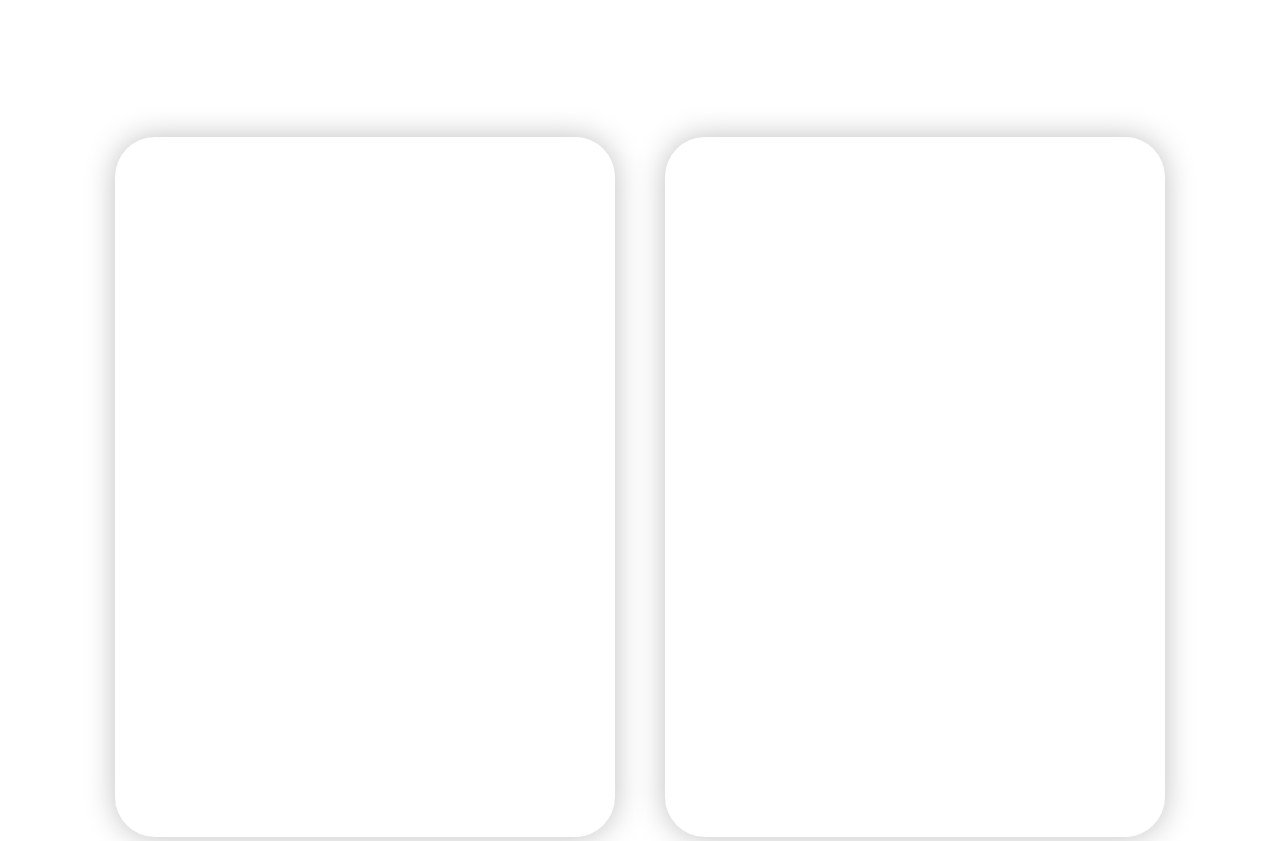
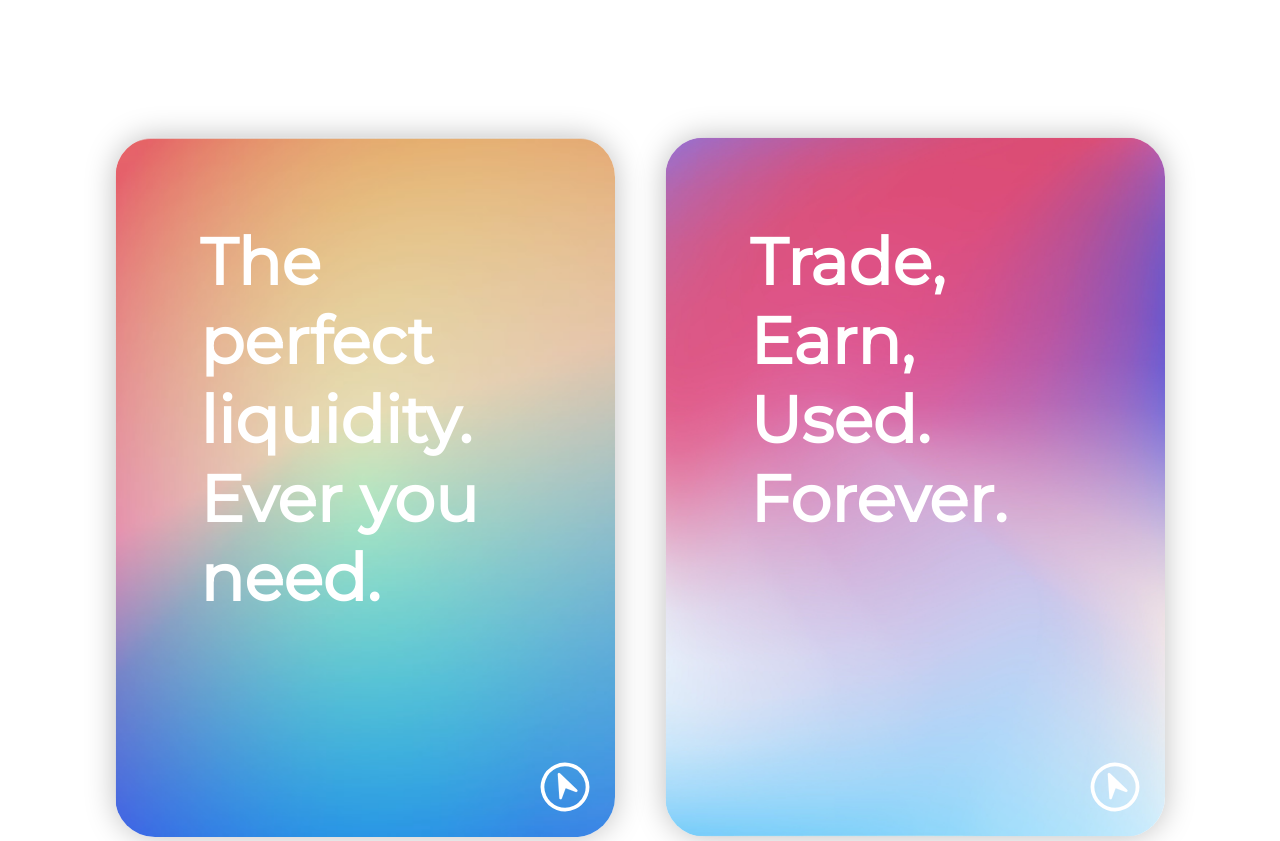
Before and after one commit to Leroy-bit/Wilswap, a plain HTML site: page index.html in a window 1280 px wide. Shown: the part 1960-2801 px from the top of the page. Drawn offline with nearby package versions, Linux system fonts and the light colour scheme; the site is published under a folder, as on GitHub Pages, so addresses that start at the root find nothing.

Commit message:
Added main page

```diff
--- a/styles/index_style.css
+++ b/styles/index_style.css
@@ -367,11 +367,11 @@ main .back p {
 }
 
 .flipper .liquidity {
-    background-image: url(/images/flip-liquidity.png);
+    background-image: url(css_images/flip-liquidity.png);
 }
 
 .flipper .trade {
-    background-image: url(/images/flip-trade.png);
+    background-image: url(css_images/flip-trade.png);
 }
 
 /* Footer */
```
Also changed, not shown: styles/css_images/flip-liquidity.png (renamed from images/flip-liquidity.png), styles/css_images/flip-trade.png (renamed from images/flip-trade.png).
